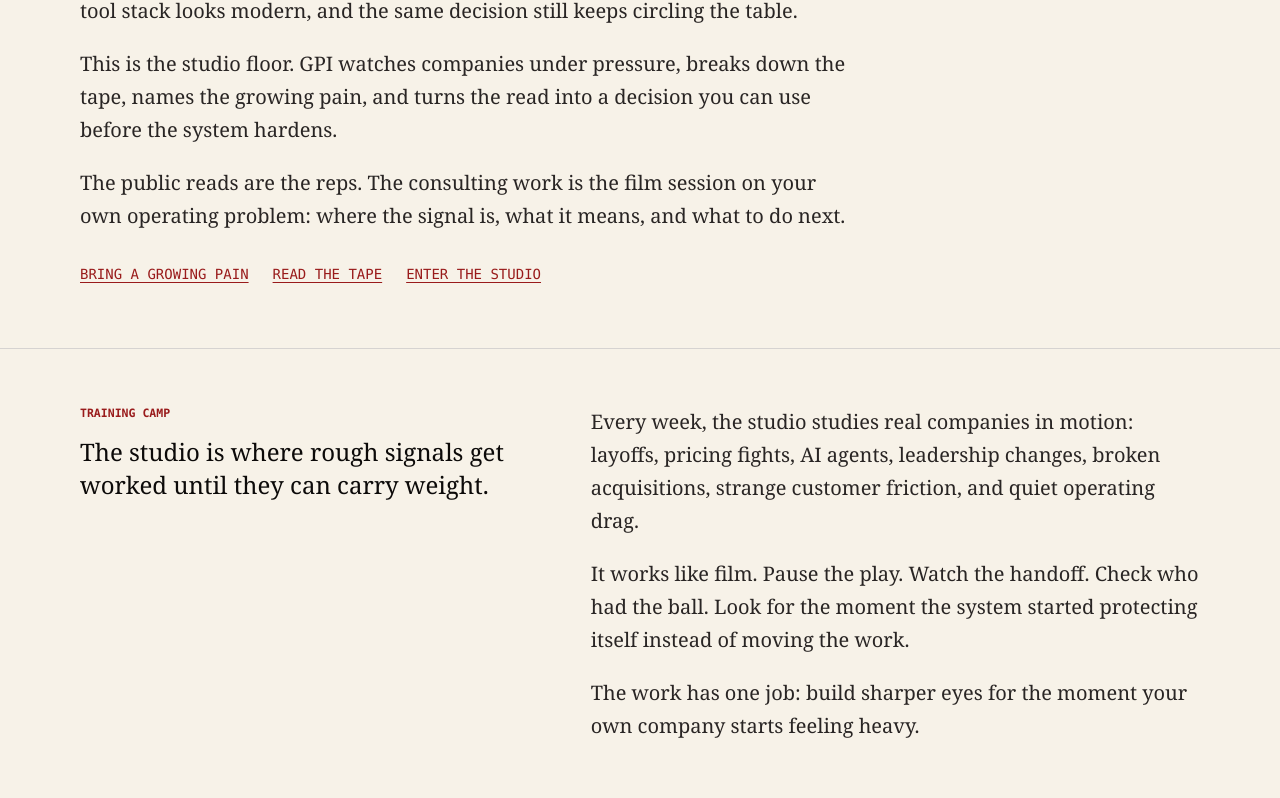
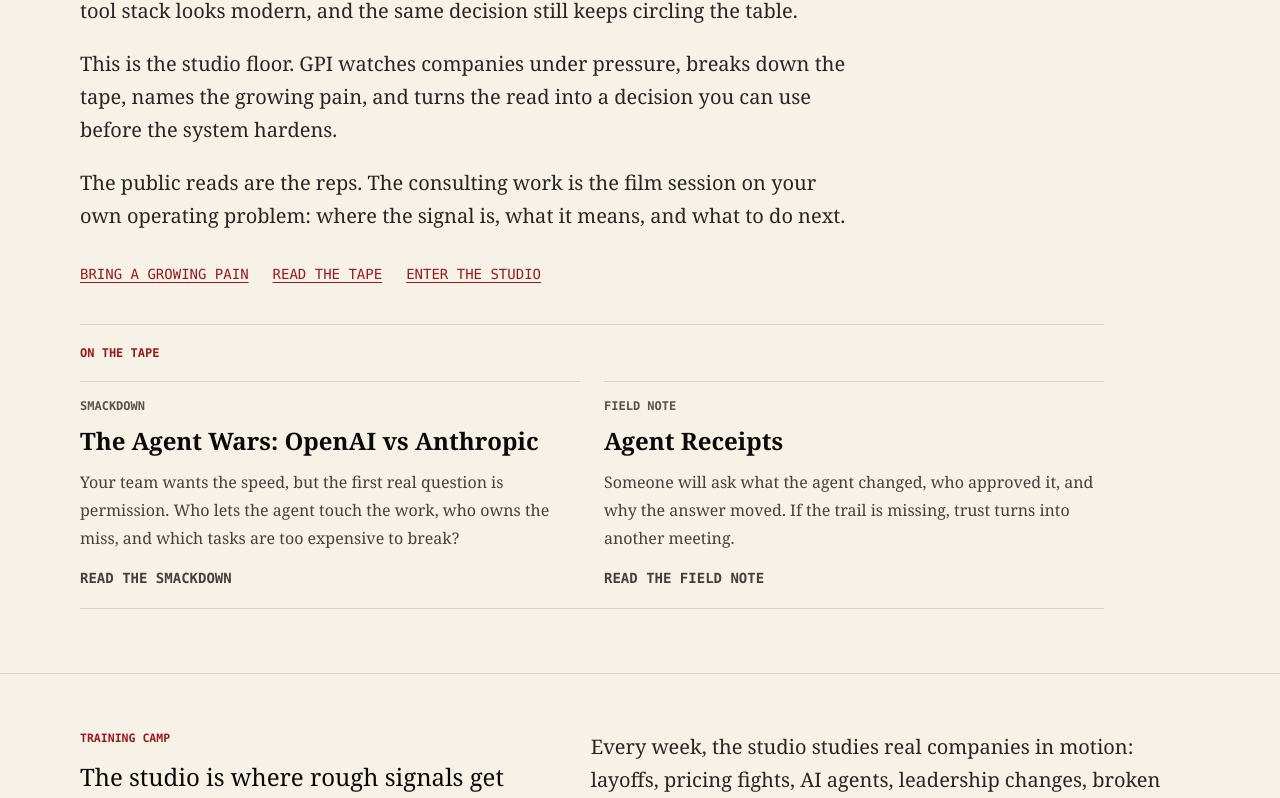
Before and after one commit to marcellmar/imaginationg, a Next.js app: page / in a window 1280 px wide. Shown: the part 433-1231 px from the top of the page. Built offline with nearby package versions, Linux system fonts and the light colour scheme.

Commit message:
GPI Studio: homepage update, sitemap refresh
Co-Authored-By: Claude Opus 4.8 (1M context) <noreply@anthropic.com>

```diff
--- a/pages/index.tsx
+++ b/pages/index.tsx
@@ -48,6 +48,49 @@ const Home: NextPage = () => {
               <Link href="/intake" className="gpi-link">Bring a growing pain</Link>
               <Link href="/insights" className="gpi-link">Read the tape</Link>
               <Link href="/studio" className="gpi-link">Enter the studio</Link>
+            </div>
+
+            <div className="mt-10 max-w-5xl border-y border-stone-300 py-5">
+              <div className="mb-5 font-mono text-xs font-bold uppercase text-red-800">
+                On The Tape
+              </div>
+              <div className="grid gap-6 md:grid-cols-2">
+                <Link
+                  href="/insights/gpi-analyses/openai-vs-anthropic-agent-wars"
+                  className="block border-t border-stone-300 pt-4 text-stone-950 transition-colors hover:border-stone-950"
+                >
+                  <div className="font-mono text-xs font-bold uppercase text-stone-600">
+                    Smackdown
+                  </div>
+                  <div className="mt-3 text-2xl font-bold leading-tight">
+                    The Agent Wars: OpenAI vs Anthropic
+                  </div>
+                  <p className="mt-3 text-base leading-7 text-stone-700">
+                    Your team wants the speed, but the first real question is permission. Who lets the agent touch the work, who owns the miss, and which tasks are too expensive to break?
+                  </p>
+                  <div className="mt-4 font-mono text-sm font-bold uppercase text-stone-700">
+                    Read the smackdown
+                  </div>
+                </Link>
+
+                <Link
+                  href="/insights/gpi-analyses/agent-receipts-workplace-trust"
+                  className="block border-t border-stone-300 pt-4 text-stone-950 transition-colors hover:border-stone-950"
+                >
+                  <div className="font-mono text-xs font-bold uppercase text-stone-600">
+                    Field Note
+                  </div>
+                  <div className="mt-3 text-2xl font-bold leading-tight">
+                    Agent Receipts
+                  </div>
+                  <p className="mt-3 text-base leading-7 text-stone-700">
+                    Someone will ask what the agent changed, who approved it, and why the answer moved. If the trail is missing, trust turns into another meeting.
+                  </p>
+                  <div className="mt-4 font-mono text-sm font-bold uppercase text-stone-700">
+                    Read the field note
+                  </div>
+                </Link>
+              </div>
             </div>
           </section>
 
```
Also changed, not shown: 1 other file (tests, documents, lock files or other folders).
